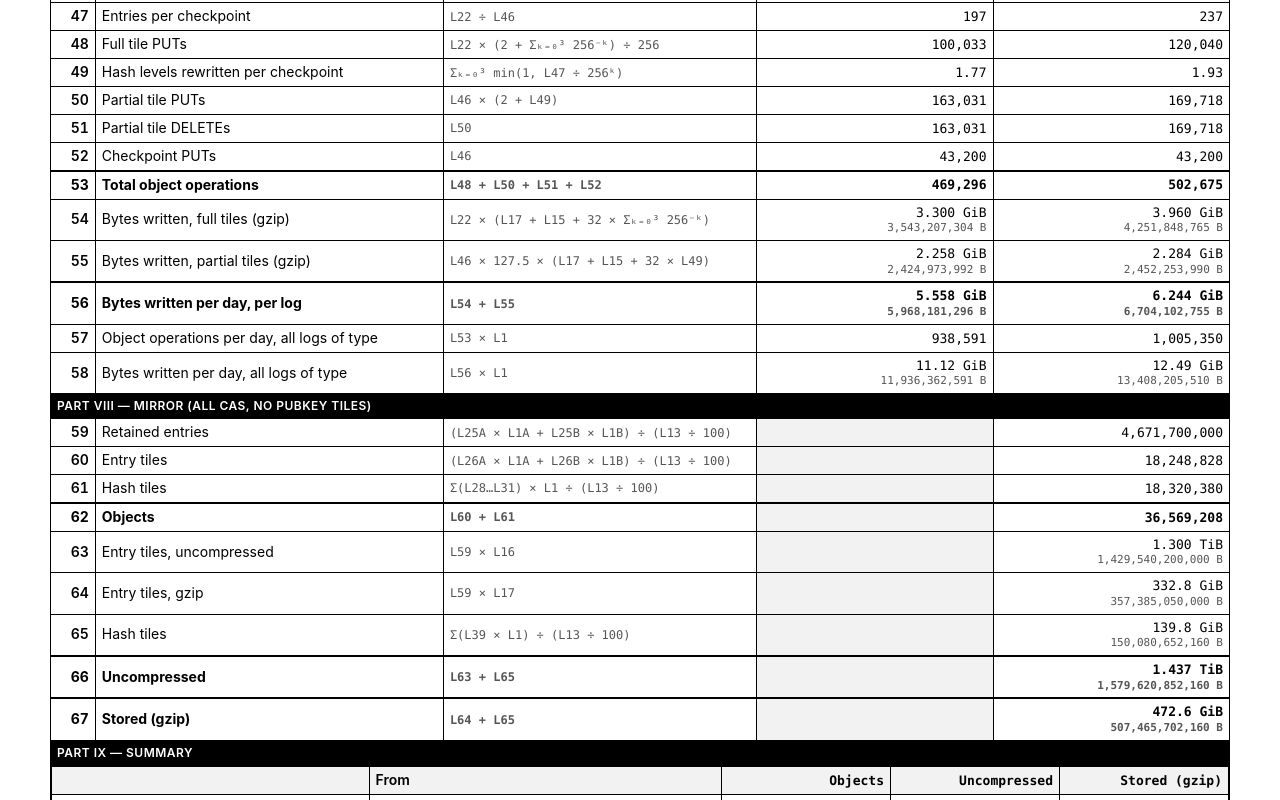
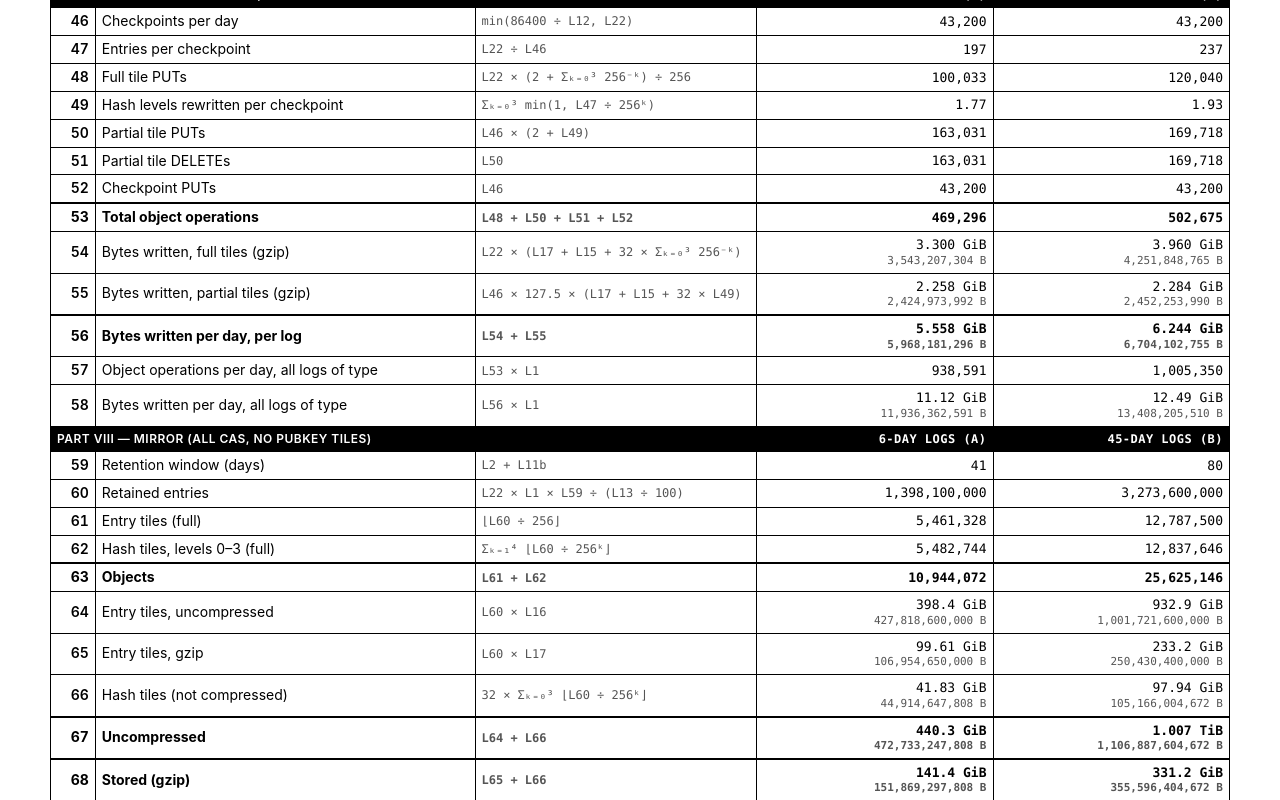
Before and after one commit to mcpherrinm/mtsizecalc, a plain HTML site: page index.html in a window 1280 px wide. Shown: the part 2000-2800 px from the top of the page. Drawn offline with Linux system fonts and the light colour scheme.

Commit message:
Different retention for CA/Mirror

```diff
--- a/index.html
+++ b/index.html
@@ -66,7 +66,8 @@ const INPUTS = {
   mldsa:  { v: 10,  min: 0,   max: 100,  step: 1 },
   entry:  { v: 300, min: 100, max: 1500, step: 1 },
   gzip:   { v: 25,  min: 5,   max: 100,  step: 1 },
-  grace:  { v: 35,  min: 0,   max: 90,   step: 1 },
+  caRetention: { v: 35,  min: 0,   max: 730,  step: 1 },
+  mirrorRetention: { v: 35,  min: 0,   max: 730,  step: 1 },
   cpint:  { v: 2,   min: 0.1, max: 60,   step: 0.1 },
   leshare:{ v: 50,  min: 1,   max: 100,  step: 1 },
 };
@@ -132,14 +133,15 @@ function defineRows() {
     { id: 2,  kind: "in2", label: "Certificate lifetime (days)", keys: ["lifeA", "lifeB"] },
     { id: 3,  kind: "in2", label: "Renewal at day", keys: ["renA", "renB"] },
     { id: 4,  kind: "in1", label: "Active certificates (millions)", key: "active" },
-    { id: 5,  kind: "in2x", label: "Share of active certificates (%)", key: "shareA",
+    { id: 5,  kind: "in2x", label: "Split of active certificates between lifetimes, A : B (%)", key: "shareA",
       f: "B = 100 − L5A", fn: c => c === "A" ? V.shareA : 100 - V.shareA, fmt: "p" },
     { id: 6,  kind: "in1", label: "Key mix: P-256 (%)", key: "p256" },
     { id: 7,  kind: "in1", label: "Key mix: ML-DSA-44 (%)", key: "mldsa" },
     { id: 8,  kind: "calc1", label: "Key mix: RSA-2048 (%)", f: "100 − L6 − L7", fn: () => 100 - V.p256 - V.mldsa, fmt: "p" },
     { id: 9,  kind: "in1", label: "Avg TBSCertificateLogEntry size (bytes)", key: "entry" },
     { id: 10, kind: "in1", label: "Entry tile gzip ratio (% of uncompressed)", key: "gzip" },
-    { id: 11, kind: "in1", label: "Retention grace period after expiry (days)", key: "grace" },
+    { id: "11a", kind: "in1", label: "Retention after expiry, CA (days)", key: "caRetention" },
+    { id: "11b", kind: "in1", label: "Retention after expiry, mirror (days)", key: "mirrorRetention" },
     { id: 12, kind: "in1", label: "Checkpoint interval (seconds)", key: "cpint" },
     { id: 13, kind: "in1", label: "Let's Encrypt share of total issuance (%)", key: "leshare" },
 
@@ -163,7 +165,7 @@ function defineRows() {
     { id: 22, kind: "calc2", label: "Issuance per day, per log", f: "L20 ÷ L1",
       fn: (c, L) => V["logs" + c] ? L[20][c] / V["logs" + c] : 0, fmt: "n" },
     { id: 23, kind: "calc2", label: "Issuance per second, per log", f: "L22 ÷ 86400", fn: (c, L) => L[22][c] / 86400, fmt: "n" },
-    { id: 24, kind: "calc2", label: "Retention window (days)", f: "L2 + L11", fn: (c) => V["life" + c] + V.grace, fmt: "n" },
+    { id: 24, kind: "calc2", label: "Retention window (days)", f: "L2 + L11a", fn: (c) => V["life" + c] + V.caRetention, fmt: "n" },
     { id: 25, kind: "calc2", label: "Retained entries, per log", f: "L22 × L24", fn: (c, L) => L[22][c] * L[24][c], fmt: "n" },
 
     { kind: "part", label: "Part IV — Objects per log", cols: true },
@@ -222,19 +224,23 @@ function defineRows() {
     { id: 58, kind: "calc2", label: "Bytes written per day, all logs of type", f: "L56 × L1",
       fn: (c, L) => L[56][c] * V["logs" + c], fmt: "b" },
 
-    { kind: "part", label: "Part VIII — Mirror (all CAs, no pubkey tiles)" },
-    { id: 59, kind: "calc1", label: "Retained entries", f: "(L25A × L1A + L25B × L1B) ÷ (L13 ÷ 100)",
-      fn: L => sumAB(L, 25) / (V.leshare / 100), fmt: "n" },
-    { id: 60, kind: "calc1", label: "Entry tiles", f: "(L26A × L1A + L26B × L1B) ÷ (L13 ÷ 100)",
-      fn: L => sumAB(L, 26) / (V.leshare / 100), fmt: "n" },
-    { id: 61, kind: "calc1", label: "Hash tiles", f: "Σ(L28…L31) × L1 ÷ (L13 ÷ 100)",
-      fn: L => (sumAB(L, 28) + sumAB(L, 29) + sumAB(L, 30) + sumAB(L, 31)) / (V.leshare / 100), fmt: "n" },
-    { id: 62, kind: "calc1", label: "Objects", f: "L60 + L61", total: true, fn: L => L[60] + L[61], fmt: "n" },
-    { id: 63, kind: "calc1", label: "Entry tiles, uncompressed", f: "L59 × L16", fn: L => L[59] * L[16], fmt: "b" },
-    { id: 64, kind: "calc1", label: "Entry tiles, gzip", f: "L59 × L17", fn: L => L[59] * L[17], fmt: "b" },
-    { id: 65, kind: "calc1", label: "Hash tiles", f: "Σ(L39 × L1) ÷ (L13 ÷ 100)", fn: L => sumAB(L, 39) / (V.leshare / 100), fmt: "b" },
-    { id: 66, kind: "calc1", label: "Uncompressed", f: "L63 + L65", total: true, fn: L => L[63] + L[65], fmt: "b" },
-    { id: 67, kind: "calc1", label: "Stored (gzip)", f: "L64 + L65", total: true, fn: L => L[64] + L[65], fmt: "b" },
+    { kind: "part", label: "Part VIII — Mirror (all CAs, no pubkey tiles)", cols: true },
+    { id: 59, kind: "calc2", label: "Retention window (days)", f: "L2 + L11b", fn: (c) => V["life" + c] + V.mirrorRetention, fmt: "n" },
+    { id: 60, kind: "calc2", label: "Retained entries", f: "L22 × L1 × L59 ÷ (L13 ÷ 100)",
+      fn: (c, L) => L[22][c] * V["logs" + c] * L[59][c] / (V.leshare / 100), fmt: "n" },
+    { id: 61, kind: "calc2", label: "Entry tiles (full)", f: "⌊L60 ÷ 256⌋", fn: (c, L) => Math.floor(L[60][c] / TILE), fmt: "n" },
+    { id: 62, kind: "calc2", label: "Hash tiles, levels 0–3 (full)", f: "Σₖ₌₁⁴ ⌊L60 ÷ 256ᵏ⌋",
+      fn: (c, L) => { let t = 0; for (let k = 1; k <= HASH_LEVELS; k++) t += Math.floor(L[60][c] / TILE ** k); return t; }, fmt: "n" },
+    { id: 63, kind: "calc2", label: "Objects", f: "L61 + L62", total: true, fn: (c, L) => L[61][c] + L[62][c], fmt: "n" },
+    { id: 64, kind: "calc2", label: "Entry tiles, uncompressed", f: "L60 × L16", fn: (c, L) => L[60][c] * L[16], fmt: "b" },
+    { id: 65, kind: "calc2", label: "Entry tiles, gzip", f: "L60 × L17", fn: (c, L) => L[60][c] * L[17], fmt: "b" },
+    { id: 66, kind: "calc2", label: "Hash tiles (not compressed)", f: "32 × Σₖ₌₀³ ⌊L60 ÷ 256ᵏ⌋",
+      fn: (c, L) => hashBytes(L[60][c]), fmt: "b" },
+    { id: 67, kind: "calc2", label: "Uncompressed", f: "L64 + L66", total: true, fn: (c, L) => L[64][c] + L[66][c], fmt: "b" },
+    { id: 68, kind: "calc2", label: "Stored (gzip)", f: "L65 + L66", total: true, fn: (c, L) => L[65][c] + L[66][c], fmt: "b" },
+    { id: 69, kind: "calc1", label: "Mirror objects", f: "L63A + L63B", total: true, fn: L => L[63].A + L[63].B, fmt: "n" },
+    { id: 70, kind: "calc1", label: "Mirror uncompressed", f: "L67A + L67B", total: true, fn: L => L[67].A + L[67].B, fmt: "b" },
+    { id: 71, kind: "calc1", label: "Mirror stored (gzip)", f: "L68A + L68B", total: true, fn: L => L[68].A + L[68].B, fmt: "b" },
 
     { kind: "part", label: "Part IX — Summary" },
     { kind: "summary" },
@@ -256,7 +262,6 @@ function dirtyLevels(b) {
 function hashBytes(n) {
   let s = 0; for (let k = 0; k < HASH_LEVELS; k++) s += Math.floor(n / TILE ** k); return s * HASH;
 }
-function sumAB(L, i) { return L[i].A * V.logsA + L[i].B * V.logsB; }
 
 // ---------- State ----------
 const V = {};
@@ -386,8 +391,8 @@ function update(src) {
     [ROWS.lA(), "L42A, L43A, L44A", L[42].A, L[43].A, L[44].A],
     [ROWS.lB(), "L42B, L43B, L44B", L[42].B, L[43].B, L[44].B],
     ["CA total", "A + B", caObj, caU, caS, true],
-    ["Mirror", "L62, L66, L67", L[62], L[66], L[67]],
-    ["Mirror ÷ CA", "", L[62] / caObj, L[66] / caU, L[67] / caS, false, true],
+    ["Mirror", "L69, L70, L71", L[69], L[70], L[71]],
+    ["Mirror ÷ CA", "", L[69] / caObj, L[70] / caU, L[71] / caS, false, true],
   ];
   let s = `<tr><th></th><th>From</th><th class="v">Objects</th><th class="v">Uncompressed</th><th class="v">Stored (gzip)</th></tr>`;
   for (const [name, from, o, u, st, tot, ratio] of rows) {
@@ -409,7 +414,7 @@ function update(src) {
     hl("Let's Encrypt CA: standard log", "Σ(L42 − (L27 + 1) × L1), Σ(L44 − L45)", caObj - pkObj, caS - pkS) +
     hl("Let's Encrypt CA: pubkey tiles", "Σ((L27 + 1) × L1), Σ L45", pkObj, pkS) +
     hl("Let's Encrypt CA: total", "Σ L42, Σ L44", caObj, caS, true) +
-    hl("Every MTCA Mirror", "L62, L67", L[62], L[67], true);
+    hl("Every MTCA Mirror", "L69, L71", L[69], L[71], true);
 
   try {
     const q = new URLSearchParams();
```
